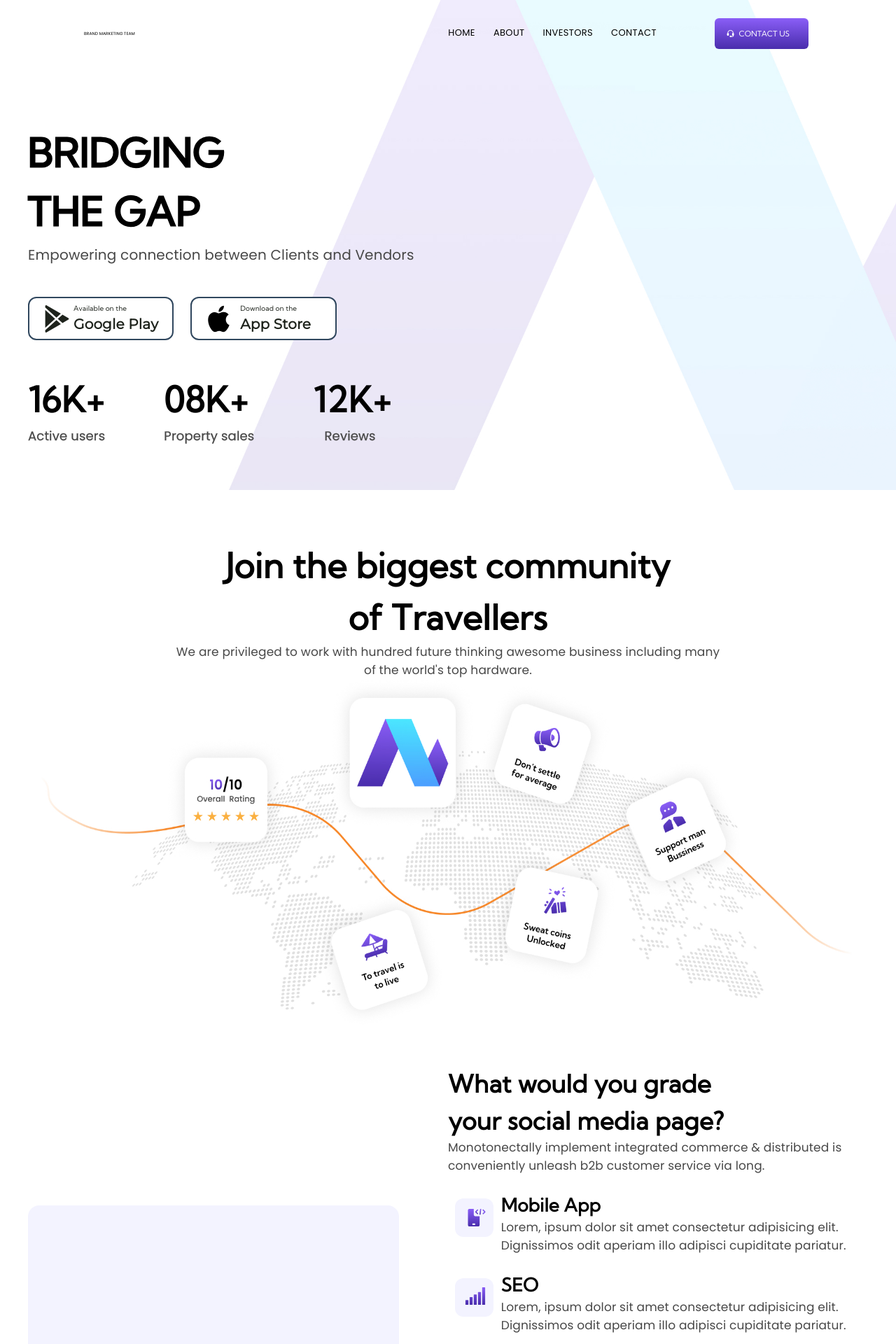
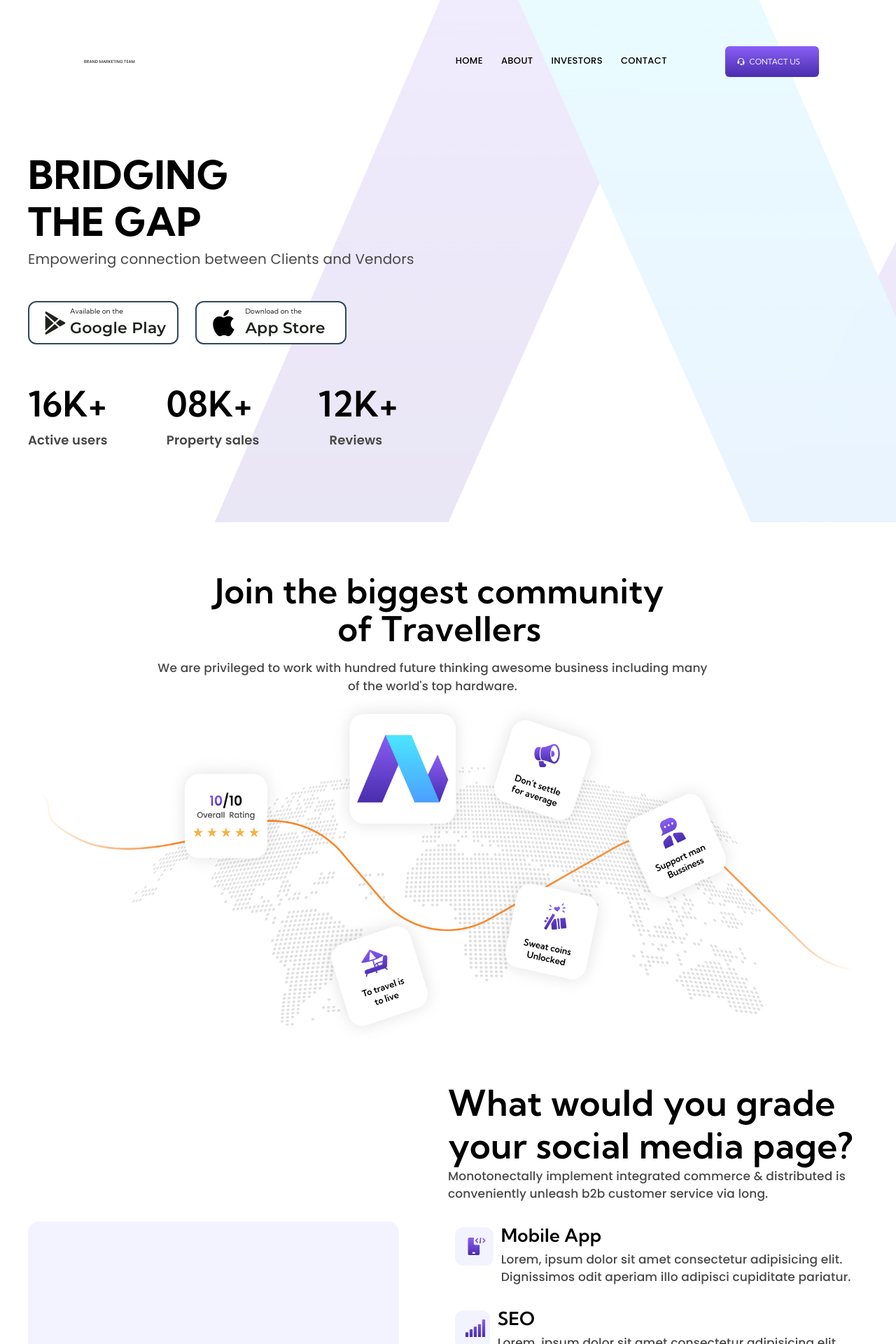
Before and after one commit to chintantis/canvas_testing, a Next.js app: page / in a window 1280 px wide. Shown: the top 1920 px of the page at 70% size. Built offline with nearby package versions, Linux system fonts and the light colour scheme.

Commit message:
responsive

```diff
--- a/components/body/comThree.tsx
+++ b/components/body/comThree.tsx
@@ -90,33 +90,33 @@ const ComThree = () => {
     return (
         <>
             <Box className="container">
-                <Grid container mt={6}>
-                    <Grid item lg={6}>
+                <Grid container mt={6} mb={9}>
+                    <Grid item lg={6} md={6} xs={6} >
                         <Box height={460} width={530} sx={{ background: '#f3f3ff', borderRadius: 4, mt: 25 }}></Box>
                     </Grid>
-                    <Grid item lg={6} textAlign={'left'} mb={13}>
+                    <Grid item lg={6} textAlign={'left'} md={6} xs={6}>
                         <Box>
-                            <Medium_text sx={{ textAlign: 'left', fontSize: 35 }}>What would you grade <br /> your social media page?</Medium_text>
-                            <Cardtext>Monotonectally implement integrated commerce & distributed is
-                                <br />conveniently unleash b2b customer service via long. </Cardtext>
+                            <Medium_text sx={{ textAlign: 'left', fontSize: 51, width: '110%', lineHeight: 1.2 }} >What would you grade  your social media page?</Medium_text>
+                            <Cardtext sx={{ width: '95%' }}>Monotonectally implement integrated commerce & distributed is
+                                conveniently unleash b2b customer service via long.</Cardtext>
                         </Box>
                         <Box display={'flex'} mt={3}>
                             <Box height={55} width={55} sx={{ background: '#f3f3ff', borderRadius: 3, m: 1.3 }}>
                                 {mobile}
                             </Box>
                             <Box>
-                                <Medium_text3>Mobile App</Medium_text3>
-                                <Cardtext>Lorem, ipsum dolor sit amet consectetur adipisicing elit.<br /> Dignissimos
+                                <Medium_text3 lineHeight={1.7}>Mobile App</Medium_text3>
+                                <Cardtext>Lorem, ipsum dolor sit amet consectetur adipisicing elit. Dignissimos
                                     odit aperiam illo adipisci cupiditate pariatur.</Cardtext>
                             </Box>
                         </Box>
                         <Box display={'flex'} mt={3}>
-                            <Box height={55} width={55} sx={{ background: '#f3f3ff', borderRadius: 3, m: 1.3 }}>
+                            <Box height={55} width={50} sx={{ background: '#f3f3ff', borderRadius: 3, m: 1.3 }}>
                                 {network}
                             </Box>
                             <Box>
-                                <Medium_text3>SEO</Medium_text3>
-                                <Cardtext>Lorem, ipsum dolor sit amet consectetur adipisicing elit.<br /> Dignissimos
+                                <Medium_text3 lineHeight={1.7}>SEO</Medium_text3>
+                                <Cardtext>Lorem, ipsum dolor sit amet consectetur adipisicing elit. Dignissimos
                                     odit aperiam illo adipisci cupiditate pariatur.</Cardtext>
                             </Box>
                         </Box>
@@ -125,8 +125,8 @@ const ComThree = () => {
                                 {people}
                             </Box>
                             <Box>
-                                <Medium_text3>Branding Consultation</Medium_text3>
-                                <Cardtext>Lorem, ipsum dolor sit amet consectetur adipisicing elit.<br /> Dignissimos
+                                <Medium_text3 lineHeight={1.7}>Branding Consultation</Medium_text3>
+                                <Cardtext>Lorem, ipsum dolor sit amet consectetur adipisicing elit. Dignissimos
                                     odit aperiam illo adipisci cupiditate pariatur.</Cardtext>
                             </Box>
                         </Box>
@@ -135,8 +135,8 @@ const ComThree = () => {
                                 {cloud}
                             </Box>
                             <Box>
-                                <Medium_text3>Cloud Storage</Medium_text3>
-                                <Cardtext>Lorem, ipsum dolor sit amet consectetur adipisicing elit.<br /> Dignissimos
+                                <Medium_text3 lineHeight={1.7}>Cloud Storage</Medium_text3>
+                                <Cardtext>Lorem, ipsum dolor sit amet consectetur adipisicing elit. Dignissimos
                                     odit aperiam illo adipisci cupiditate pariatur.</Cardtext>
                             </Box>
                         </Box>
--- a/components/body/comTwo.tsx
+++ b/components/body/comTwo.tsx
@@ -10,9 +10,9 @@ const ComTwo = () => {
         <>
             <Box className="container">
                 <Box mt={9} >
-                    <Medium_text>Join the biggest community<br />
+                    <Medium_text lineHeight={'1.1'} width={'58%'} pl={30}>Join the biggest community
                         of Travellers</Medium_text>
-                    <Cardtext textAlign={'center'} >We are privileged to work with hundred future thinking awesome business including many <br />
+                    <Cardtext textAlign={'center'} pt={2} pl={22} width={'67%'}>We are privileged to work with hundred future thinking awesome business including many
                         of the world's top hardware.</Cardtext>
                 </Box>
                 <Image
--- a/components/button.tsx
+++ b/components/button.tsx
@@ -14,19 +14,22 @@ const GooglePlayBadge: React.FC<GooglePlayBadgeProps> = ({ icon, preText, mainTe
             sx={{ background: 'white' }}
             borderRadius={3}
             item
-            lg={5}
+            lg={4.7}
+            md={4}
+            xs={4}
+            width={100}
             height={62}
             mr={3}
         >
-            <Box display={'flex'} p={'7px 16px'}>
+            <Box display={'flex'} p={'5px 16px'}>
                 <Box display={"flex"} alignItems={"center"}>
                     {icon}
                 </Box>
                 <Box color={'#1E231C'}>
-                    <Typography fontSize={10} fontFamily={'Kumbh Sans'} fontWeight={100}>
+                    <Typography fontSize={10} fontFamily={"'Kumbh Sans', 'sans-serif'"} fontWeight={400}>
                         {preText}
                     </Typography>
-                    <Typography fontSize={20} fontWeight={600} whiteSpace={'nowrap'} fontFamily="'Montserrat', sans-serif">
+                    <Typography fontSize={22} fontWeight={600} whiteSpace={'nowrap'} fontFamily="'Montserrat', sans-serif">
                         {mainText}
                     </Typography>
                 </Box>
--- a/components/footer/footer.tsx
+++ b/components/footer/footer.tsx
@@ -53,7 +53,7 @@ const Footer = () => {
                 </Typography>
                 <Cardtext pt={2.5}>
                   Lorem ipsum dolor sit amet, consectetur
-                  <br /> adipiscing elit, sed do eiusmod tempor.
+                   adipiscing elit, sed do eiusmod tempor.
                 </Cardtext>
               </Box>
               <Box pt={4}>
--- a/components/headerr/header.module.css
+++ b/components/headerr/header.module.css
@@ -11,10 +11,15 @@
   background-image: url("../../public/bg.jpg");
   background-repeat: no-repeat;
   background-size: cover;
+  width: 100%;
+  height: 100%;
+  background-position: center;
+
 }
 .container {
   width: 1200px;
   margin: auto;
+  padding: 40px;
 }
 
 @media only screen and (min-width: 768px) {
--- a/components/headerr/header.tsx
+++ b/components/headerr/header.tsx
@@ -5,8 +5,6 @@ import style from './header.module.css';
 import { Cardtext, Cardtext2, Medium_text, Medium_text2 } from "../typography";
 import PlayArrowIcon from '@mui/icons-material/PlayArrow';
 import AppleIcon from '@mui/icons-material/Apple';
-import '@fontsource/kumbh-sans';
-import '@fontsource/montserrat';
 import GooglePlayBadge from "../button";
 
 const Header = () => {
@@ -17,7 +15,7 @@ const Header = () => {
     </svg>
   )
   const icon = (
-    <svg fill="none" height="39" viewBox="0 0 15 15" width="47" xmlns="http://www.w3.org/2000/svg"><path d="M1.25097 0.0664289C1.40622 -0.0227402 1.59729 -0.0220988 1.75194 0.0681106L9.59402 4.64266L7.16668 6.82726L1 1.27725V0.5C1 0.320967 1.09572 0.155598 1.25097 0.0664289Z" fill="#1E231C" /><path d="M1 2.62262V12.3773L6.41925 7.49994L1 2.62262Z" fill="#1E231C" /><path d="M1 13.7226V14.5C1 14.679 1.09572 14.8444 1.25097 14.9336C1.40622 15.0227 1.59729 15.0221 1.75194 14.9319L9.59409 10.3573L7.16668 8.17262L1 13.7226Z" fill="#1E231C" /><path d="M10.5011 9.82822L13.7519 7.93189C13.9055 7.84228 14 7.67783 14 7.5C14 7.32217 13.9055 7.15772 13.7519 7.06811L10.501 5.17173L7.9141 7.49994L10.5011 9.82822Z" fill="#1E231C" />
+    <svg fill="none" height="33" viewBox="0 0 15 15" width="42" xmlns="http://www.w3.org/2000/svg"><path d="M1.25097 0.0664289C1.40622 -0.0227402 1.59729 -0.0220988 1.75194 0.0681106L9.59402 4.64266L7.16668 6.82726L1 1.27725V0.5C1 0.320967 1.09572 0.155598 1.25097 0.0664289Z" fill="#1E231C" /><path d="M1 2.62262V12.3773L6.41925 7.49994L1 2.62262Z" fill="#1E231C" /><path d="M1 13.7226V14.5C1 14.679 1.09572 14.8444 1.25097 14.9336C1.40622 15.0227 1.59729 15.0221 1.75194 14.9319L9.59409 10.3573L7.16668 8.17262L1 13.7226Z" fill="#1E231C" /><path d="M10.5011 9.82822L13.7519 7.93189C13.9055 7.84228 14 7.67783 14 7.5C14 7.32217 13.9055 7.15772 13.7519 7.06811L10.501 5.17173L7.9141 7.49994L10.5011 9.82822Z" fill="#1E231C" />
     </svg>
   );
   return (
@@ -29,41 +27,39 @@ const Header = () => {
               <Typography
                 fontSize={6}
                 sx={{ flexGrow: 1, color: '#000000', paddingLeft: 7 }}
-                fontFamily={'Poppins'}
+                fontFamily={"'Poppins', 'sans-serif'"}
               >
                 BRAND MARKETING TEAM
               </Typography>
               <Box>
                 {navItems.map((item) => (
-                  <Button key={item} sx={{ color: 'black', fontSize: 13, padding: '6px 13px', fontFamily: 'Poppins' }}>
+                  <Button key={item} sx={{ color: 'black', fontSize: 13, padding: '6px 13px', fontFamily: "'Poppins', 'sans-serif'" }}>
                     {item}
                   </Button>
                 ))}
                 <button
-                  style={{ marginLeft: 70, marginRight: 85, fontSize: 11, fontWeight: 400, fontFamily: 'Kumbh Sans' }}
+                  style={{ marginLeft: 70, marginRight: 70, fontSize: 11, fontWeight: 400, fontFamily: "'Kumbh Sans', 'sans-serif'" }}
                   className={style.button}> {headphone} CONTACT US</button>
               </Box>
             </Toolbar>
           </Box>
           <Grid container>
-            <Grid item lg={5}>
+            <Grid item lg={5} md={6} xs={6}>
               <Box>
-                <Typography fontSize={56} sx={{ WebkitTextStroke: '3px black' }} pt={12} fontFamily={'Kumbh Sans'}>
-                  BRIDGING <br />
+                <Typography fontSize={56} fontWeight={700} pt={12} fontFamily={"'Kumbh Sans', 'sans-serif'"} width={'60%'} lineHeight={1.2}>
+                  BRIDGING
                   THE GAP
                 </Typography>
-
-
               </Box>
-              <Typography fontSize={20} whiteSpace={'nowrap'} color={'#474747'} lineHeight={2} fontFamily={'Poppins'}>Empowering  connection between Clients and Vendors</Typography>
-              <Grid container mt={5}>
+              <Typography fontSize={20} whiteSpace={'nowrap'} color={'#474747'} lineHeight={2} fontFamily={"'Poppins', 'sans-serif'"} >Empowering  connection between Clients and Vendors</Typography>
+              <Grid container mt={5} width={'110%'}>
                 <GooglePlayBadge
                   icon={icon}
                   preText="Available on the"
                   mainText="Google Play"
                 />
                 <GooglePlayBadge
-                  icon={<AppleIcon style={{ fontSize: 45 ,paddingRight:'8px'}} />}
+                  icon={<AppleIcon style={{ fontSize: 45, paddingRight: '8px' }} />}
                   preText="Download on the"
                   mainText="App Store"
                 />
@@ -71,19 +67,19 @@ const Header = () => {
               <Box display="flex" gap={10.5} mt={6} pb={8}>
                 <Box>
                   <Medium_text2>16K+</Medium_text2>
-                  <Cardtext sx={{ fontSize: 18, whiteSpace: 'nowrap', WebkitTextStroke: '0.3px #474747' }} >Active users</Cardtext>
+                  <Cardtext sx={{ fontSize: 18, whiteSpace: 'nowrap', fontWeight: 600 }} >Active users</Cardtext>
                 </Box>
                 <Box>
                   <Medium_text2>08K+</Medium_text2>
-                  <Cardtext sx={{ fontSize: 18, whiteSpace: 'nowrap', WebkitTextStroke: '0.3px #474747' }}>Property sales</Cardtext>
+                  <Cardtext sx={{ fontSize: 18, whiteSpace: 'nowrap', fontWeight: 600 }}>Property sales</Cardtext>
                 </Box>
                 <Box>
                   <Medium_text2>12K+</Medium_text2>
-                  <Cardtext sx={{ fontSize: 18, paddingLeft: 2, WebkitTextStroke: '0.3px #474747' }}>Reviews</Cardtext>
+                  <Cardtext sx={{ fontSize: 18, paddingLeft: 2, fontWeight: 600 }}>Reviews</Cardtext>
                 </Box>
               </Box>
             </Grid>
-            <Grid item lg={6}></Grid>
+            <Grid item lg={6} md={6} xs={6}></Grid>
           </Grid>
         </Box>
       </Box >
--- a/components/typography.tsx
+++ b/components/typography.tsx
@@ -11,7 +11,7 @@ export const Medium_text = styled(Typography)(({ }) => ({
   fontSize: "49px",
   textAlign: 'center',
   fontWeight: 600,
-  fontFamily: "Kumbh Sans",
+  fontFamily: "'Kumbh Sans', 'sans-serif'",
   "@media (max-width: 767px)": {
     fontSize: "45px",
   },
@@ -20,7 +20,7 @@ export const Medium_text2 = styled(Typography)(({ }) => ({
   color: 'black',
   fontSize: "50px",
   fontWeight: 600,
-  fontFamily: "Kumbh Sans",
+ fontFamily: "'Kumbh Sans', 'sans-serif'",
   "@media (max-width: 767px)": {
     fontSize: "30px",
   },
@@ -29,7 +29,7 @@ export const Medium_text3 = styled(Typography)(({ }) => ({
   color: 'black',
   fontSize: "26px",
   fontWeight: 600,
-  fontFamily: "Kumbh Sans",
+  fontFamily: "'Kumbh Sans', 'sans-serif'",
   "@media (max-width: 767px)": {
     fontSize: "20px",
   },
@@ -39,11 +39,11 @@ export const Cardtext = styled(Typography)(({ }) => ({
   color: '#474747',
   fontSize: "17px",
   fontWeight: 500,
-  fontFamily: "Poppins",
+  fontFamily: "'Poppins', 'sans-serif'"
 }));
 export const Cardtext2 = styled(Typography)(({ }) => ({
   color: 'black',
   fontSize: "16px",
   fontWeight: 600,
-  fontFamily: "Kumbh Sans",
+ fontFamily: "'Kumbh Sans', 'sans-serif'"
 }));
--- a/src/app/layout.tsx
+++ b/src/app/layout.tsx
@@ -16,7 +16,18 @@ export default function RootLayout({
 }>) {
   return (
     <html lang="en">
-      <body className={inter.className}>{children}</body>
-    </html>
-  );
+      <head>
+        <link rel="preconnect" href="https://fonts.googleapis.com" />
+        <link rel="preconnect" href="https://fonts.gstatic.com" />
+        <link href="https://fonts.googleapis.com/css2?family=Kumbh+Sans:wght@100..900&display=swap" rel="stylesheet" />
+        <link rel="preconnect" href="https://fonts.googleapis.com" />
+        <link rel="preconnect" href="https://fonts.gstatic.com" />
+        <link href="https://fonts.googleapis.com/css2?family=Kumbh+Sans:wght@100..900&family=Poppins:ital,wght@0,100;0,200;0,300;0,400;0,500;0,600;0,700;0,800;0,900;1,100;1,200;1,300;1,400;1,500;1,600;1,700;1,800;1,900&display=swap" rel="stylesheet" />
+        <link rel="preconnect" href="https://fonts.googleapis.com"/>
+          <link rel="preconnect" href="https://fonts.gstatic.com" />
+            <link href="https://fonts.googleapis.com/css2?family=Montserrat:ital,wght@0,100..900;1,100..900&display=swap" rel="stylesheet"/>
+            </head>
+            <body className={inter.className}>{children}</body>
+          </html>
+          );
 }
```
